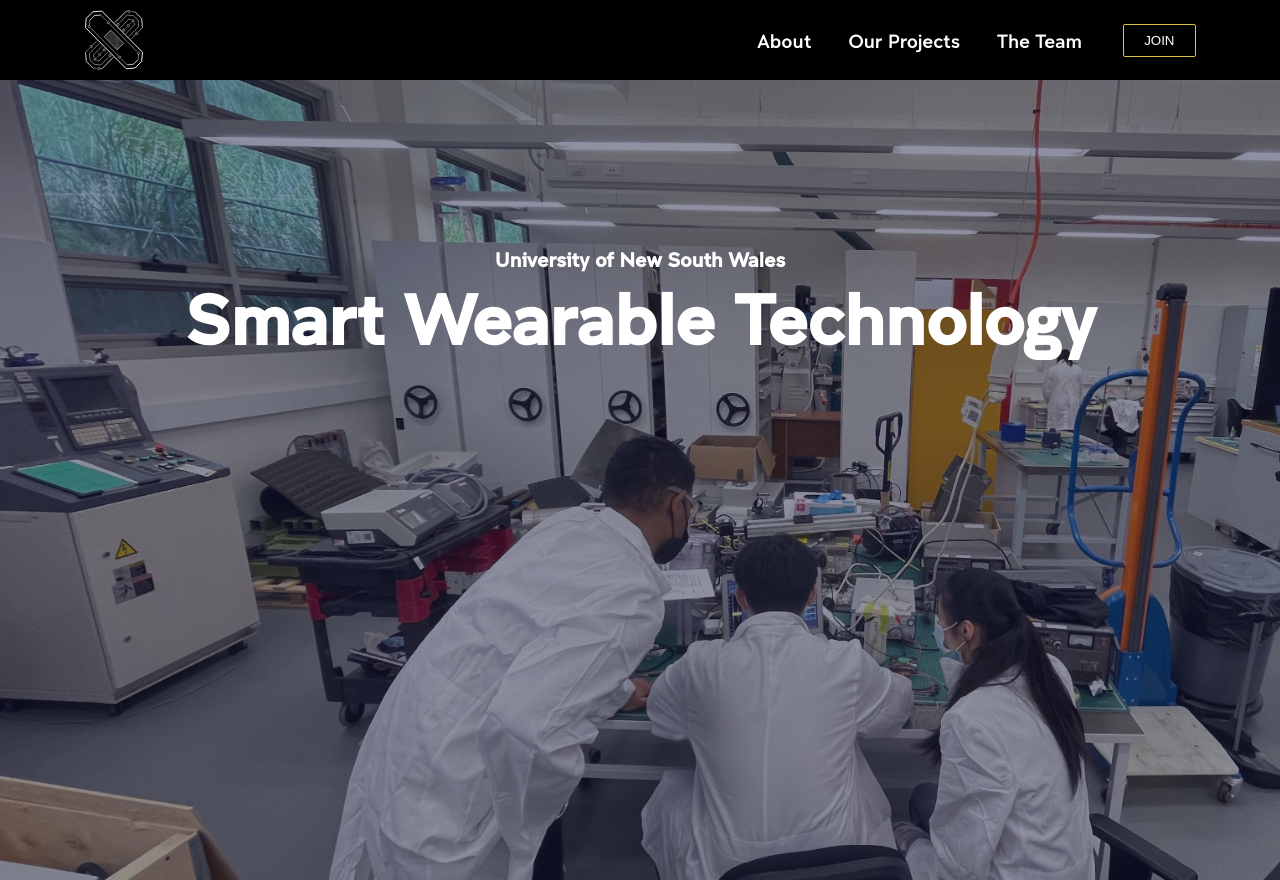
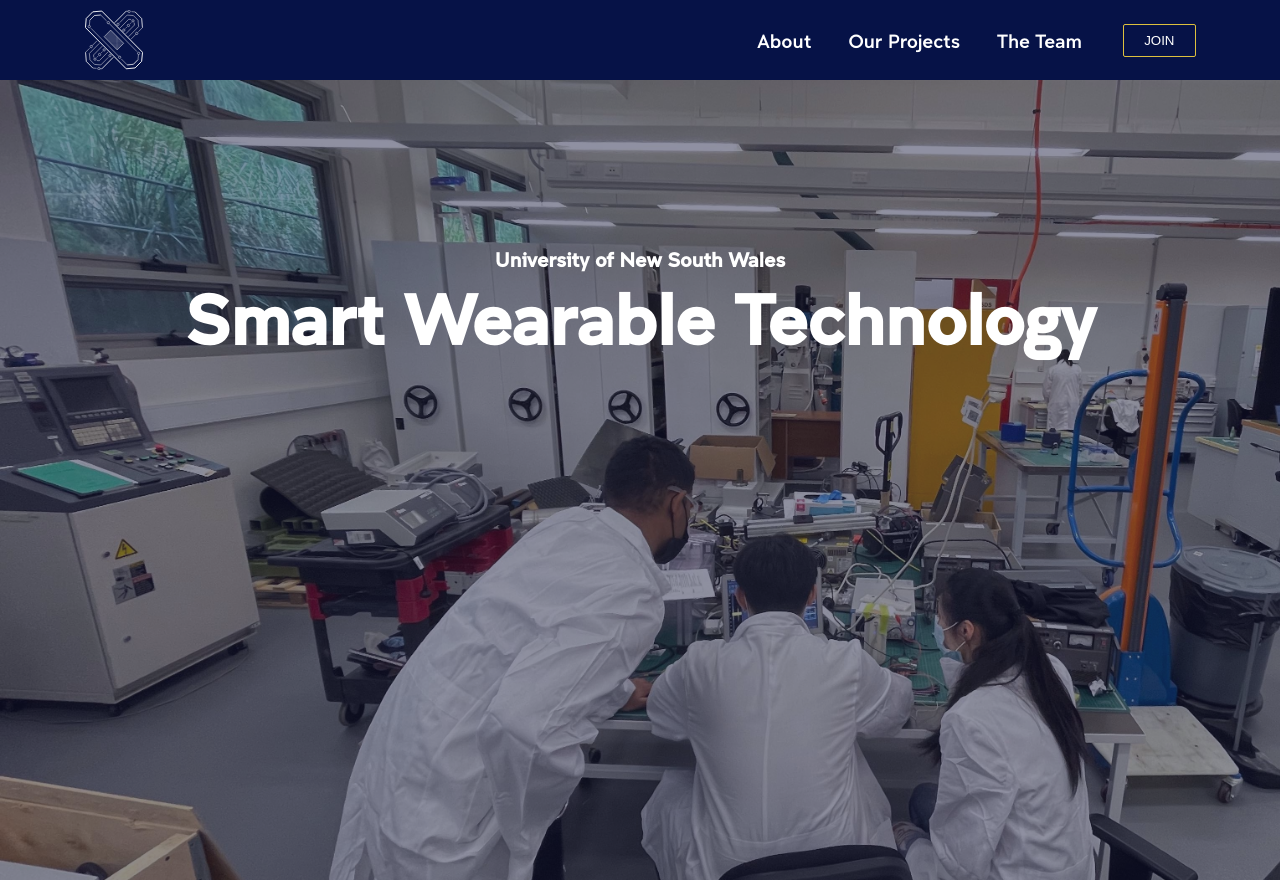
Before and after one commit to akiramcphee/swt_website, a React (Create React App) app: page / in a window 1280 px wide. Built offline with nearby package versions, Linux system fonts and the light colour scheme.

Commit message:
feat: Navya's colours have changed, can be switched back if wanted

```diff
--- a/src/components/Navbar.css
+++ b/src/components/Navbar.css
@@ -1,5 +1,5 @@
 .navbar {
-  background: #000;
+  background: rgb(6, 18, 71);
   height: 80px;
   display: flex;
   justify-content: center;
--- a/src/components/Project_cards/Project_cards.css
+++ b/src/components/Project_cards/Project_cards.css
@@ -1,6 +1,6 @@
 :root {
     --primary: rgb(221, 192, 62);
-    --primary_blue: rgb(4, 32, 187);
+    --primary_blue: rgb(0, 23, 126);
 }
 
 .project-border-color{
```
